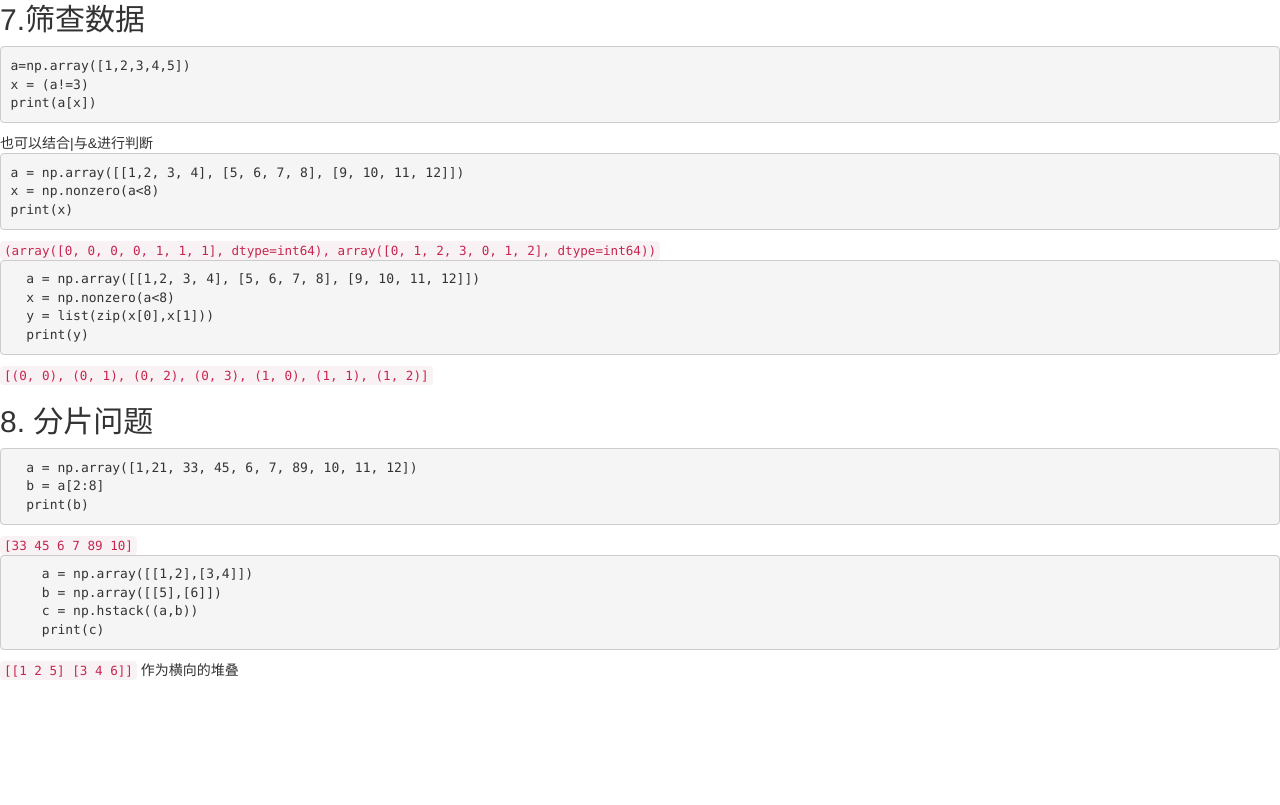
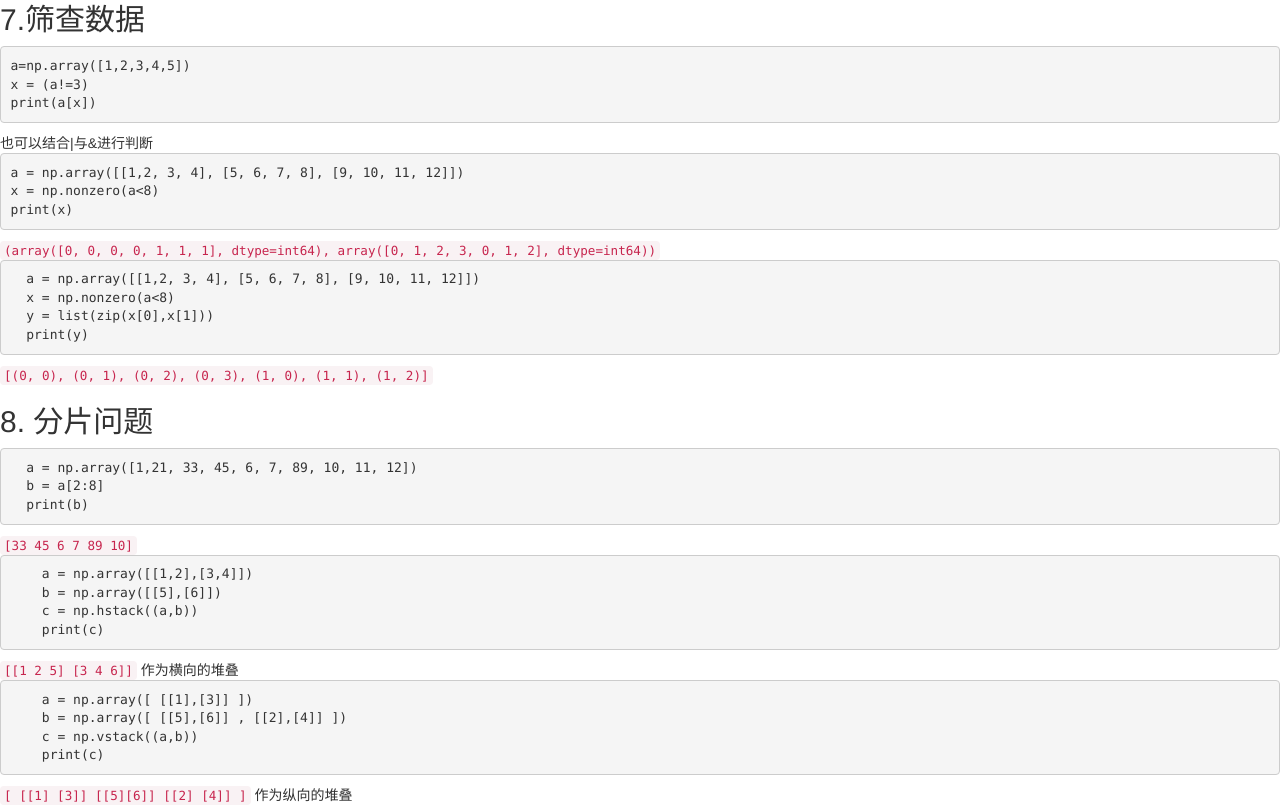
Before and after one commit to haukewagner/haukewagner.github.io, a plain HTML site: page index.html in a window 1280 px wide. Shown: the part 1969-2774 px from the top of the page. Before the commit the page ends 2649 px from the top, so only its background shows below. Drawn offline with nearby package versions, Linux system fonts and the light colour scheme.

Commit message:
Update index.html

```diff
--- a/index.html
+++ b/index.html
@@ -192,6 +192,14 @@ print(x)
 
 <code>[[1 2 5] [3 4 6]]</code> 作为横向的堆叠
 
+<pre>
+    a = np.array([ [[1],[3]] ])
+    b = np.array([ [[5],[6]] , [[2],[4]] ])
+    c = np.vstack((a,b))
+    print(c)
+</pre>
+
+<code>[ [[1] [3]]  [[5][6]]  [[2] [4]] ]</code> 作为纵向的堆叠
 
 
 
```
